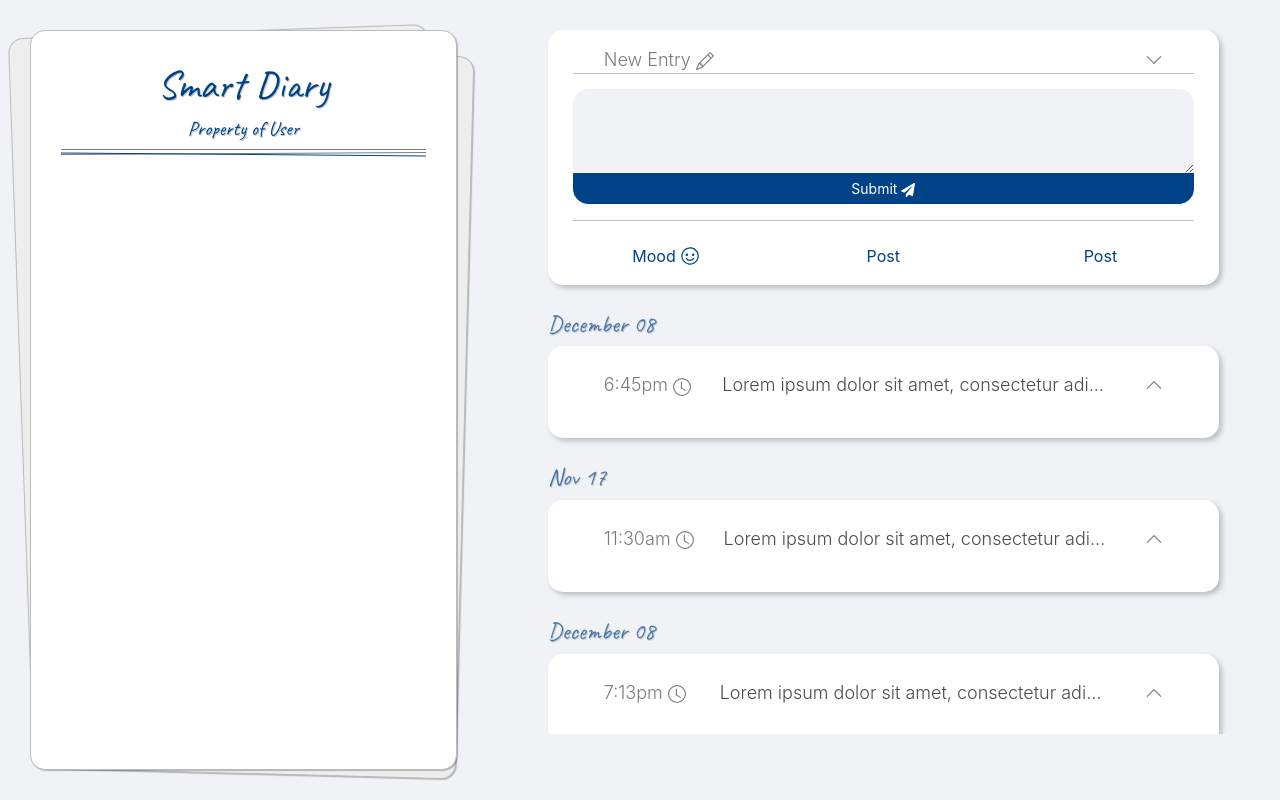
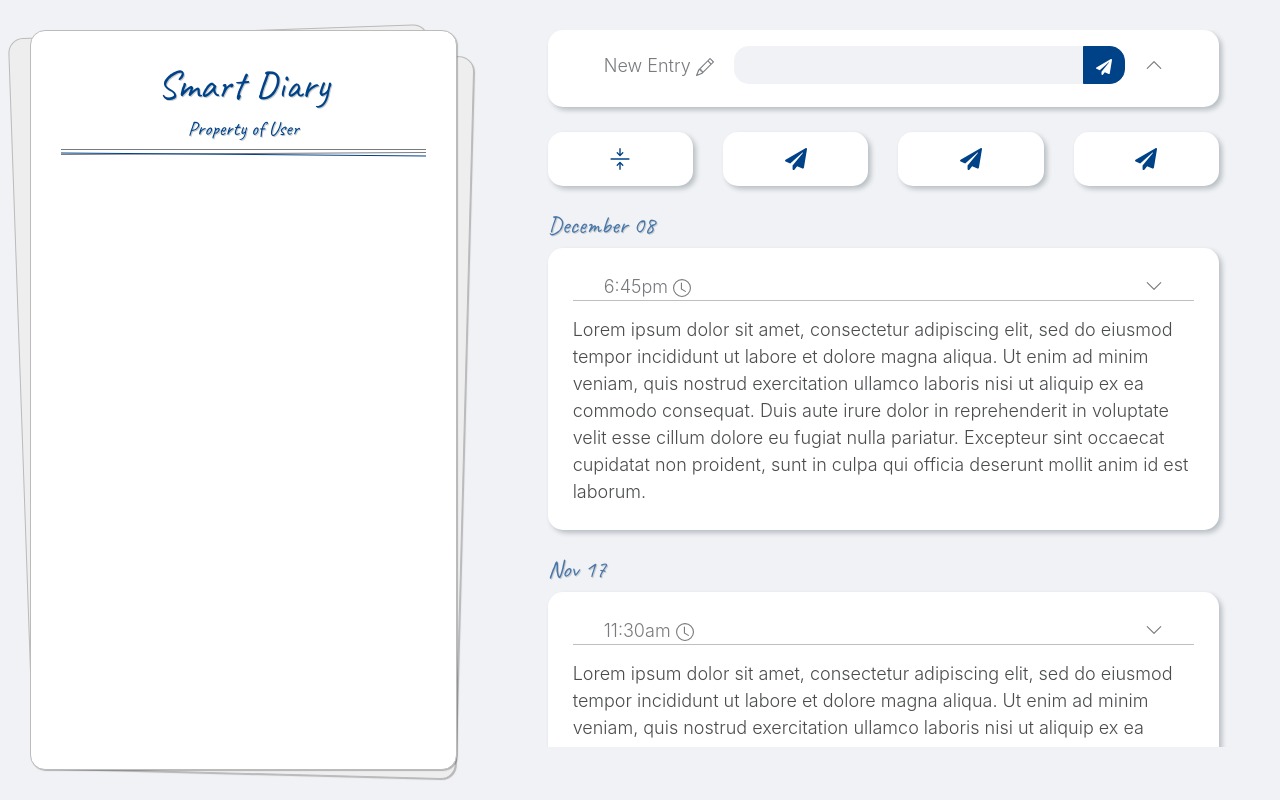
Before and after one commit to jordanmccollam/smartdiary, a React (Create React App) app: page / in a window 1280 px wide. Built offline with nearby package versions, Linux system fonts and the light colour scheme.

Commit message:
Added a collapse all trigger

```diff
--- a/src/components/Diary/entries.js
+++ b/src/components/Diary/entries.js
@@ -33,13 +33,7 @@ const testEntries = [
 ]
 
 const Entries = (props) => {
-    const [ years, setYears ] = useState([]);
-
-    // useEffect(() => {
-    //     if (testEntries) {
-    //         testEnt
-    //     }
-    // }, [testEntries])
+    const { collapseAllTrigger } = props;
 
     return (
         <div>
@@ -48,6 +42,7 @@ const Entries = (props) => {
                     <Comp.Diary.Entry
                         key={`entry-${index}`}
                         entry={entry}
+                        collapseAllTrigger={collapseAllTrigger}
                     />
                 )
             })}
--- a/src/components/Diary/entry.js
+++ b/src/components/Diary/entry.js
@@ -1,4 +1,4 @@
-import React, { useState } from 'react';
+import React, { useState, useMemo } from 'react';
 import { Container, Row, Col, Form, Button } from 'react-bootstrap';
 import * as Diary from '../Diary';
 import { BsPencil, BsChevronUp, BsChevronDown, BsClock } from 'react-icons/bs';
@@ -8,10 +8,15 @@ import { HiOutlineDotsHorizontal } from 'react-icons/hi';
 
 const Entry = (props) => {
     const {
-        entry
+        entry,
+        collapseAllTrigger
     } = props;
 
     const [ collapsed, setCollapsed ] = useState(true);
+
+    useMemo(() => {
+        setCollapsed(old => !old);
+    }, [collapseAllTrigger])
 
     return (
         <Row>
--- a/src/components/Diary/index.js
+++ b/src/components/Diary/index.js
@@ -2,7 +2,8 @@ import NewEntry from './newEntry';
 import Entry from './entry';
 import Entries from './entries';
 import Collapse from './collapse';
+import ToolBar from './toolBar';
 
 export {
-    NewEntry, Entry, Entries, Collapse
+    NewEntry, Entry, Entries, Collapse, ToolBar
 }
--- /dev/null
+++ b/src/components/Diary/toolBar.js
@@ -0,0 +1,48 @@
+import React, { useState } from 'react';
+import { Container, Row, Col, Form, Button } from 'react-bootstrap';
+import * as Diary from '../Diary';
+import { BsPencil, BsChevronUp, BsChevronDown, BsClock, BsArrowsCollapse } from 'react-icons/bs';
+import { FaPaperPlane } from 'react-icons/fa';
+import { VscSmiley } from 'react-icons/vsc';
+import { HiOutlineDotsHorizontal } from 'react-icons/hi';
+
+const toolSize = 22;
+
+const ToolBar = (props) => {
+    const { setCollapseAllTrigger } = props;
+
+    const tools = [
+        {
+            icon: <BsArrowsCollapse size={toolSize} />,
+            action: () => setCollapseAllTrigger(old => !old)
+        },
+        {
+            icon: <FaPaperPlane size={toolSize} />,
+            action: () => console.log("Action")
+        },
+        {
+            icon: <FaPaperPlane size={toolSize} />,
+            action: () => console.log("Action")
+        },
+        {
+            icon: <FaPaperPlane size={toolSize} />,
+            action: () => console.log("Action")
+        },
+    ]
+
+    return (
+        <Row className="px-3 justify-content-between">
+            {tools.map((tool, index) => {
+                return (
+                    <Col key={`tool-${index}`} >
+                        <div className="card py-3 card-btn" onClick={tool.action}>
+                            {tool.icon}
+                        </div>
+                    </Col>
+                )
+            })}
+        </Row>
+    )
+}
+
+export default ToolBar;
--- a/src/screens/Diary/main.js
+++ b/src/screens/Diary/main.js
@@ -3,7 +3,8 @@ import { Container, Row, Col } from 'react-bootstrap';
 import * as Comp from '../../components';
 
 const Main = () => {
-    const [ collapsed, setCollapsed ] = useState(false);
+    const [ collapsed, setCollapsed ] = useState(true);
+    const [ collapseAllTrigger, setCollapseAllTrigger ] = useState(false);
 
     return (
         <Container fluid>
@@ -16,8 +17,9 @@ const Main = () => {
                 </Col>
                 <Col className="main-content">
                     <Comp.Diary.NewEntry collapsed={collapsed} setCollapsed={setCollapsed} />
+                    <Comp.Diary.ToolBar setCollapseAllTrigger={setCollapseAllTrigger} />
                     <div className={collapsed ? 'scrollable-content collapsed px-3' : 'scrollable-content px-3'}>
-                        <Comp.Diary.Entries />
+                        <Comp.Diary.Entries collapseAllTrigger={collapseAllTrigger} />
                     </div>
                 </Col>
             </Row>
--- a/src/styles/theme.scss
+++ b/src/styles/theme.scss
@@ -32,13 +32,12 @@ body {
 }
 
 .scrollable-content {
-    // height: 368px;
-    height: 53vh;
+    height: 42vh;
     flex: 1;
     overflow: auto;
 }
 .scrollable-content.collapsed {
-    height: 78vh;
+    height: 67vh;
 }
 .collapse-btn:hover {
     cursor: pointer;
@@ -207,3 +206,14 @@ button {
     border-top-left-radius: 0px !important;
     border-bottom-left-radius: 0px !important;
 }
+
+.card-btn {
+    color: $primary;
+    display: flex;
+    justify-content: center;
+    align-items: center;
+}
+.card-btn:hover {
+    background-color: rgb(245, 245, 245);
+    cursor: pointer;
+}
```
